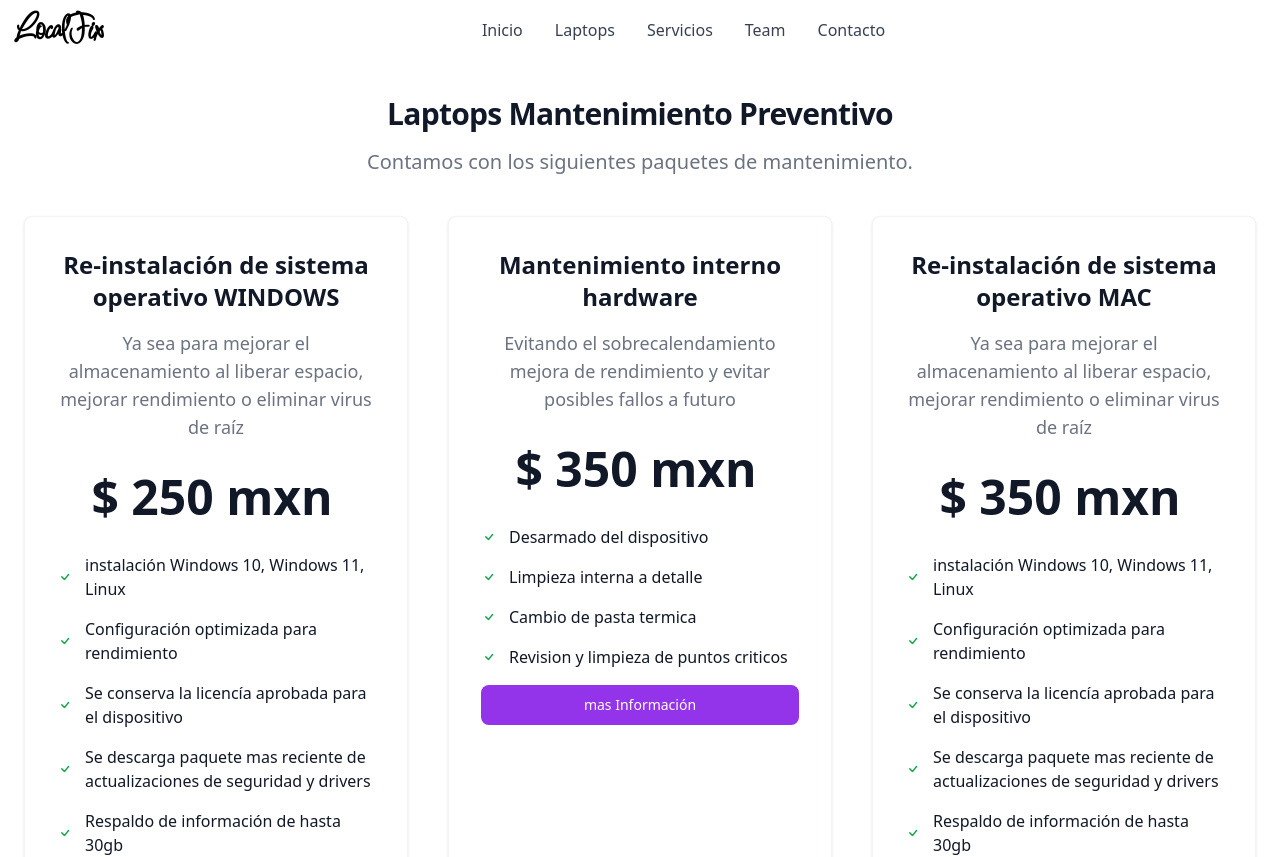
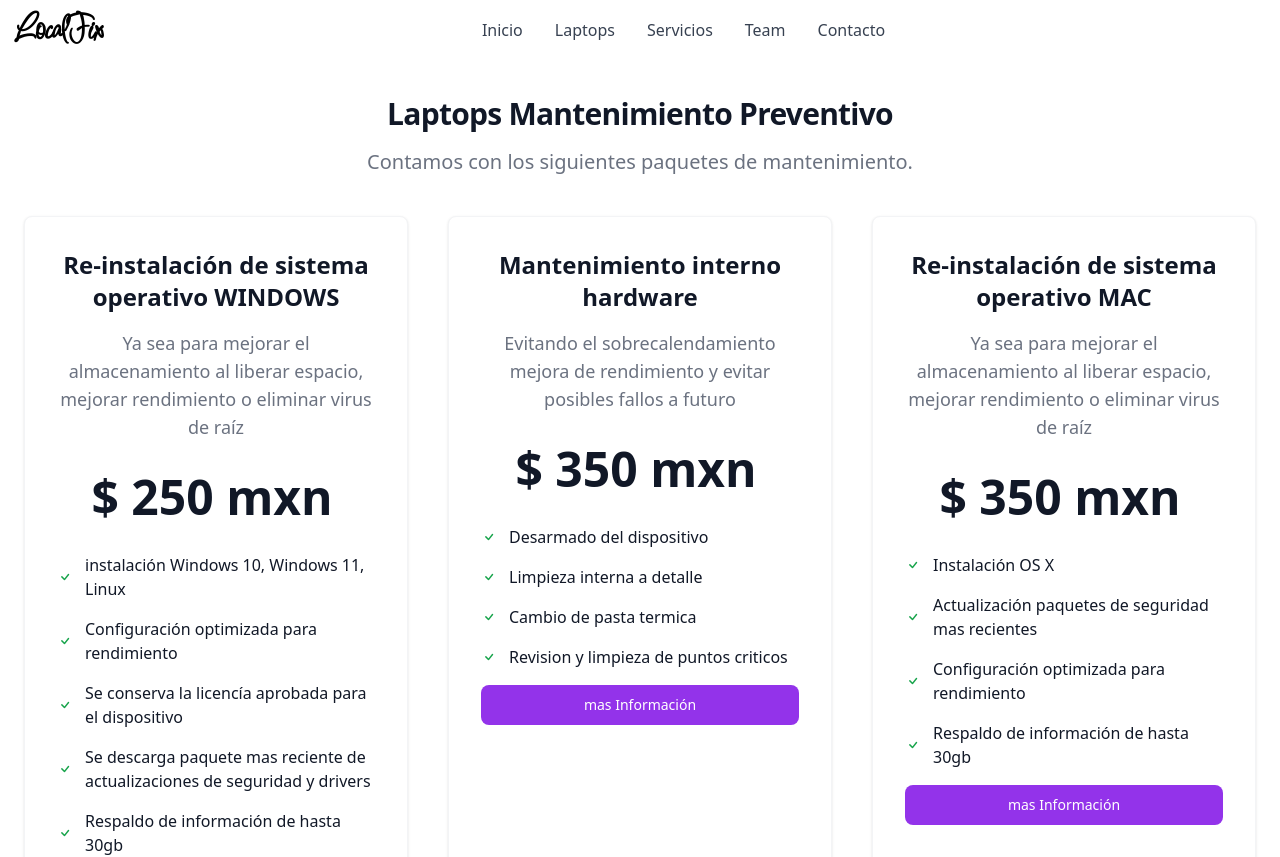
Before and after one commit to AvielAD/landinglocalfix, a Next.js app: page /servicios in a window 1280 px wide. Shown: the top 857 px of the page. Built offline with nearby package versions, Linux system fonts and the light colour scheme.

Commit message:
servicios

```diff
--- a/app/layout.tsx
+++ b/app/layout.tsx
@@ -18,7 +18,7 @@ const geistMono = localFont({
 
 export const metadata: Metadata = {
   title: "Localfix",
-  description: "Generated by create next app",
+  description: "Reparación de celulares y computadoras",
 };
 
 const opciones = [
--- a/app/servicios/page.tsx
+++ b/app/servicios/page.tsx
@@ -45,12 +45,10 @@ const promos = [
         description: "Ya sea para mejorar el almacenamiento al liberar espacio, mejorar rendimiento o eliminar virus de raíz",
         price: 350,
         listbonus: [
-            "instalación Windows 10, Windows 11, Linux",
+            "Instalación OS X ",
+            "Actualización paquetes de seguridad mas recientes",
             "Configuración optimizada para rendimiento",
-            "Se conserva la licencía aprobada para el dispositivo",
-            "Se descarga paquete mas reciente de actualizaciones de seguridad y drivers",
             "Respaldo de información de hasta 30gb",
-
         ]
     }
 ]
```
